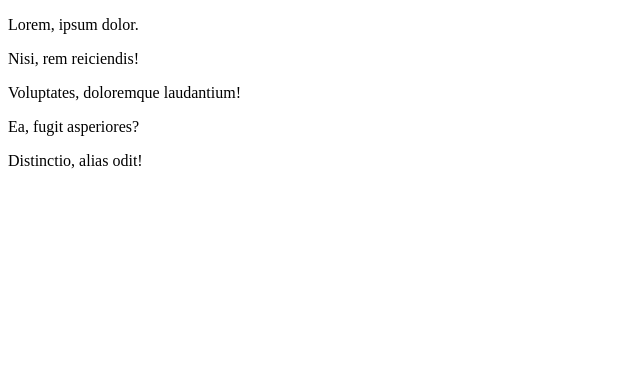
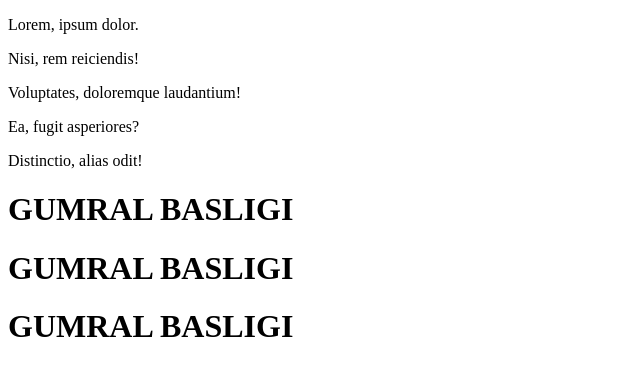
Before and after one commit to Zafer-40/kodluyoruzilkrepo, a plain HTML site: page DENEME.html in a window 1280 px wide. Shown: the whole page, without its empty margins (0-640 px from the left). Drawn offline with Linux system fonts and the light colour scheme.

Commit message:
gumral degisikligi

```diff
--- a/DENEME.html
+++ b/DENEME.html
@@ -13,6 +13,7 @@
     <p>Ea, fugit asperiores?</p>
     <p>Distinctio, alias odit!</p>
 
-
-</body>
+    <h1>GUMRAL BASLIGI</h1>
+    <h1>GUMRAL BASLIGI</h1>
+    <h1>GUMRAL BASLIGI</h1>
 </html>
```
